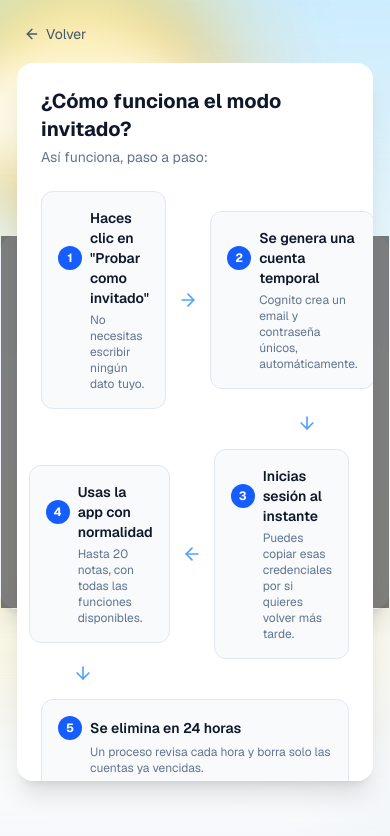
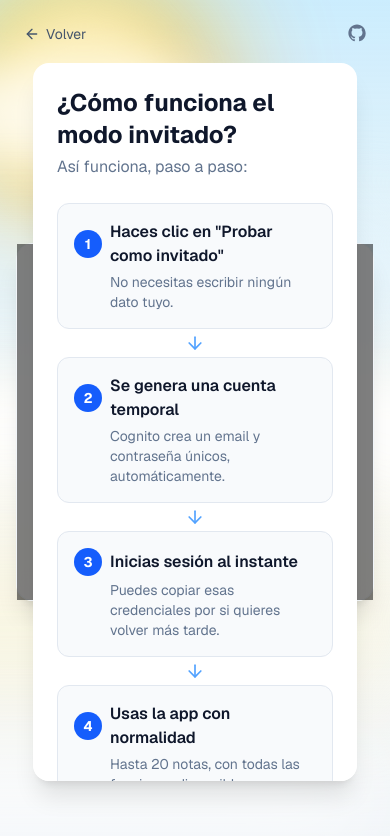
Before and after one commit to NatanaelHA/notas-app-frontend, a Next.js app: page /login in a window 390 px wide. Both pictures are taken after a click on the button "Probar como invitado". Shown: the top 836 px of the page. Built offline with nearby package versions, Linux system fonts and the light colour scheme; what aws-amplify would draw is missing.

Commit message:
FEAT: mejoras al modo mobile.

```diff
--- a/app/login/page.tsx
+++ b/app/login/page.tsx
@@ -2,6 +2,7 @@ import Link from 'next/link'
 import { ArrowLeft } from 'lucide-react'
 import LoginForm from '@/components/auth/LoginForm'
 import AnimatedBackground from '@/components/ui/AnimatedBackground'
+import GithubLink from '@/components/ui/GithubLink'
 
 export const metadata = {
   title: 'Iniciar sesión - Notas App',
@@ -20,7 +21,11 @@ export default async function LoginPage() {
         Volver
       </Link>
 
-      <div className='relative z-10 w-full max-w-md bg-white/80 dark:bg-slate-900/80 backdrop-blur-md shadow-xl dark:shadow-black/50 rounded-2xl p-8 border border-slate-100 dark:border-slate-800'>
+      <div className='absolute top-6 right-6 z-10'>
+        <GithubLink />
+      </div>
+
+      <div className='relative z-10 w-[calc(100%-2rem)] sm:w-full max-w-md bg-white/80 dark:bg-slate-900/80 backdrop-blur-md shadow-xl dark:shadow-black/50 rounded-2xl p-6 sm:p-8 border border-slate-100 dark:border-slate-800'>
         <h1 className='text-2xl font-bold text-slate-900 dark:text-slate-100 mb-6 text-center'>
           Iniciar sesión
         </h1>
--- a/app/page.tsx
+++ b/app/page.tsx
@@ -1,8 +1,10 @@
 import RuedaFortuna from '@/components/landing/RuedaFortuna'
+import GithubLink from '@/components/ui/GithubLink'
 
 export default function Home() {
   return (
     <main className='min-h-screen bg-linear-to-br from-white via-slate-50 to-slate-100 dark:from-slate-950 dark:via-slate-900 dark:to-slate-950 flex flex-col items-center justify-center p-4 sm:p-8'>
+      <div className='fixed top-6 right-6 z-10'><GithubLink /></div>
       <RuedaFortuna />
     </main>
   )
--- a/components/auth/InfoInvitadoModal.tsx
+++ b/components/auth/InfoInvitadoModal.tsx
@@ -20,55 +20,105 @@ const filas = [
   pasosInvitado.slice(4, 5),
 ]
 
-export default function InfoInvitadoModal({ onClose, onConfirmar, cargando, error }: InfoInvitadoModalProps) {
+export default function InfoInvitadoModal({
+  onClose,
+  onConfirmar,
+  cargando,
+  error,
+}: InfoInvitadoModalProps) {
   return (
-    <Modal onClose={onClose} maxWidth='max-w-2xl' bloqueado={cargando}>
-      <h2 className='text-xl font-bold text-slate-900 dark:text-slate-100 mb-1'>
+    <Modal onClose={onClose} maxWidth='max-w-5xl' bloqueado={cargando}>
+      <h2 className='text-2xl font-bold text-slate-900 dark:text-slate-100 mb-1'>
         ¿Cómo funciona el modo invitado?
       </h2>
-      <p className='text-sm text-slate-500 dark:text-slate-400 mb-6'>
+      <p className='text-base text-slate-500 dark:text-slate-400 mb-6'>
         Así funciona, paso a paso:
       </p>
 
-      <div className='space-y-3'>
+      {/* ===== VERSIÓN MÓVIL: flujo vertical simple ===== */}
+      <div className='flex md:hidden flex-col'>
+        {pasosInvitado.map((paso, i) => (
+          <div key={paso.numero}>
+            <div className='bg-slate-50 dark:bg-slate-800/60 border border-slate-200 dark:border-slate-700 rounded-xl p-4'>
+              <div className='flex items-center gap-2 mb-1'>
+                <span className='flex items-center justify-center w-7 h-7 rounded-full bg-blue-600 dark:bg-blue-500 text-white text-sm font-bold shrink-0'>
+                  {paso.numero}
+                </span>
+                <h3 className='font-semibold text-slate-900 dark:text-slate-100 text-base'>
+                  {paso.titulo}
+                </h3>
+              </div>
+              <p className='text-sm text-slate-500 dark:text-slate-400 pl-9'>
+                {paso.descripcion}
+              </p>
+            </div>
+            {i < pasosInvitado.length - 1 && (
+              <div className='flex justify-center py-1'>
+                <ArrowDown
+                  size={20}
+                  className='text-blue-400 dark:text-blue-600'
+                />
+              </div>
+            )}
+          </div>
+        ))}
+      </div>
+
+      {/* ===== VERSIÓN DESKTOP: flujo en zigzag ===== */}
+      <div className='hidden md:block space-y-3'>
         {filas.map((fila, filaIndex) => {
           const invertida = filaIndex % 2 === 1
 
           return (
             <div key={filaIndex}>
               <div
-                className={`flex items-center gap-3 ${invertida ? 'flex-row-reverse' : ''} ${
-                  fila.length === 1 ? (invertida ? 'justify-end' : 'justify-start') : 'justify-between'
+                className={`flex items-center gap-4 ${invertida ? 'flex-row-reverse' : ''} ${
+                  fila.length === 1
+                    ? invertida
+                      ? 'justify-end'
+                      : 'justify-start'
+                    : 'justify-between'
                 }`}
               >
                 {fila.map((paso, i) => (
                   <Fragment key={paso.numero}>
-                    <div className='flex-1 bg-slate-50 dark:bg-slate-800/60 border border-slate-200 dark:border-slate-700 rounded-xl p-4'>
-                      <div className='flex items-center gap-2 mb-1'>
-                        <span className='flex items-center justify-center w-6 h-6 rounded-full bg-blue-600 dark:bg-blue-500 text-white text-xs font-bold shrink-0'>
+                    <div className='flex-1 bg-slate-50 dark:bg-slate-800/60 border border-slate-200 dark:border-slate-700 rounded-xl p-5'>
+                      <div className='flex items-center gap-3 mb-2'>
+                        <span className='flex items-center justify-center w-8 h-8 rounded-full bg-blue-600 dark:bg-blue-500 text-white text-sm font-bold shrink-0'>
                           {paso.numero}
                         </span>
-                        <h3 className='font-semibold text-slate-900 dark:text-slate-100 text-sm'>
+                        <h3 className='font-semibold text-slate-900 dark:text-slate-100 text-base'>
                           {paso.titulo}
                         </h3>
                       </div>
-                      <p className='text-xs text-slate-500 dark:text-slate-400 pl-8'>
+                      <p className='text-sm text-slate-500 dark:text-slate-400 pl-11'>
                         {paso.descripcion}
                       </p>
                     </div>
                     {i < fila.length - 1 &&
                       (invertida ? (
-                        <ArrowLeft size={20} className='text-blue-400 dark:text-blue-600 shrink-0' />
+                        <ArrowLeft
+                          size={24}
+                          className='text-blue-400 dark:text-blue-600 shrink-0'
+                        />
                       ) : (
-                        <ArrowRight size={20} className='text-blue-400 dark:text-blue-600 shrink-0' />
+                        <ArrowRight
+                          size={24}
+                          className='text-blue-400 dark:text-blue-600 shrink-0'
+                        />
                       ))}
                   </Fragment>
                 ))}
               </div>
 
               {filaIndex < filas.length - 1 && (
-                <div className={`flex px-8 py-1 ${filaIndex % 2 === 0 ? 'justify-end' : 'justify-start'}`}>
-                  <ArrowDown size={20} className='text-blue-400 dark:text-blue-600' />
+                <div
+                  className={`flex px-10 py-1 ${filaIndex % 2 === 0 ? 'justify-end' : 'justify-start'}`}
+                >
+                  <ArrowDown
+                    size={24}
+                    className='text-blue-400 dark:text-blue-600'
+                  />
                 </div>
               )}
             </div>
@@ -77,21 +127,30 @@ export default function InfoInvitadoModal({ onClose, onConfirmar, cargando, erro
       </div>
 
       {error && (
-        <p className='text-red-500 dark:text-red-400 text-sm text-center mt-4'>{error}</p>
+        <p className='text-red-500 dark:text-red-400 text-sm text-center mt-4'>
+          {error}
+        </p>
       )}
 
-      <div className='flex gap-3 justify-end mt-6'>
-        <Button type='button' variant='ghost' onClick={onClose} disabled={cargando}>
-          Cancelar
-        </Button>
+      <div className='flex flex-col gap-3 mt-6'>
         <Button
           type='button'
           variant='indigo'
           onClick={onConfirmar}
           disabled={cargando}
           icon={cargando ? <Spinner size={16} /> : <Sparkles size={16} />}
+          className='w-full'
         >
           {cargando ? 'Creando cuenta...' : 'Crear mi cuenta de invitado'}
+        </Button>
+        <Button
+          type='button'
+          variant='ghost'
+          onClick={onClose}
+          disabled={cargando}
+          className='w-full'
+        >
+          Cancelar
         </Button>
       </div>
     </Modal>
--- a/components/landing/RuedaFortuna.tsx
+++ b/components/landing/RuedaFortuna.tsx
@@ -72,7 +72,7 @@ export default function RuedaFortuna() {
           disabled={navegando}
           className='w-full py-4 text-base'
         >
-          {navegando ? 'Cargando...' : 'Iniciar sesión'}
+          {navegando ? 'Cargando...' : 'Probar la app'}
         </Button>
 
         <div className='w-full space-y-3'>
@@ -126,7 +126,7 @@ export default function RuedaFortuna() {
             disabled={navegando}
             className='px-12 py-6 text-xl'
           >
-            {navegando ? 'Cargando...' : 'Iniciar sesión'}
+            {navegando ? 'Cargando...' : 'Probar la app'}
           </Button>
         </div>
 
--- a/components/notas/ListaNotas.tsx
+++ b/components/notas/ListaNotas.tsx
@@ -39,7 +39,12 @@ export default function ListaNotas() {
   return (
     <>
       <div className='flex justify-end mb-6'>
-        <Button onClick={abrirModalCrear} icon={<Plus size={18} />} variant='indigo'>
+        <Button
+          onClick={abrirModalCrear}
+          icon={<Plus size={18} />}
+          variant='indigo'
+          className='w-full sm:w-auto'
+        >
           Nueva nota
         </Button>
       </div>
@@ -64,7 +69,7 @@ export default function ListaNotas() {
                 whileHover={{ scale: 1.25 }}
                 whileTap={{ scale: 0.9 }}
                 transition={{ type: 'spring', stiffness: 400, damping: 15 }}
-                className='absolute top-3 right-3 p-2 rounded-full text-red-500 dark:text-red-400 hover:bg-red-50 dark:hover:bg-red-950/40 transition-colors'
+                className='absolute top-3 right-3 p-2 rounded-full text-red-500 dark:text-red-400 bg-white/80 dark:bg-slate-800/80 sm:bg-transparent sm:dark:bg-transparent hover:bg-red-50 dark:hover:bg-red-950/40 transition-colors'
               >
                 <Trash2 size={16} />
               </motion.button>
--- /dev/null
+++ b/components/ui/GithubLink.tsx
@@ -0,0 +1,19 @@
+interface GithubLinkProps {
+  className?: string
+}
+
+export default function GithubLink({ className = '' }: GithubLinkProps) {
+  return (
+    <a
+      href='https://github.com/NatanaelHA/notas-app-frontend'
+      target='_blank'
+      rel='noopener noreferrer'
+      className={`flex items-center gap-1.5 text-sm text-slate-500 dark:text-slate-400 hover:text-slate-900 dark:hover:text-slate-100 transition-colors ${className}`}
+    >
+      <svg viewBox='0 0 24 24' width={18} height={18} fill='currentColor'>
+        <path d='M12 .5C5.65.5.5 5.65.5 12c0 5.09 3.29 9.4 7.86 10.93.57.1.78-.25.78-.55 0-.27-.01-1.16-.02-2.11-3.2.7-3.88-1.36-3.88-1.36-.52-1.33-1.28-1.68-1.28-1.68-1.04-.71.08-.7.08-.7 1.15.08 1.76 1.18 1.76 1.18 1.03 1.76 2.7 1.25 3.36.96.1-.75.4-1.25.73-1.54-2.55-.29-5.24-1.28-5.24-5.68 0-1.25.45-2.28 1.18-3.08-.12-.29-.51-1.46.11-3.05 0 0 .96-.31 3.15 1.18a10.9 10.9 0 0 1 5.74 0c2.19-1.49 3.15-1.18 3.15-1.18.62 1.59.23 2.76.11 3.05.73.8 1.18 1.83 1.18 3.08 0 4.41-2.69 5.38-5.25 5.67.41.36.78 1.07.78 2.15 0 1.55-.01 2.8-.01 3.18 0 .3.2.66.79.55A10.52 10.52 0 0 0 23.5 12c0-6.35-5.15-11.5-11.5-11.5Z' />
+      </svg>
+      <span className='hidden sm:inline'>Ver código</span>
+    </a>
+  )
+}
```
Also changed, not shown: components/layout/Navbar.tsx (+54 -14 lines).
